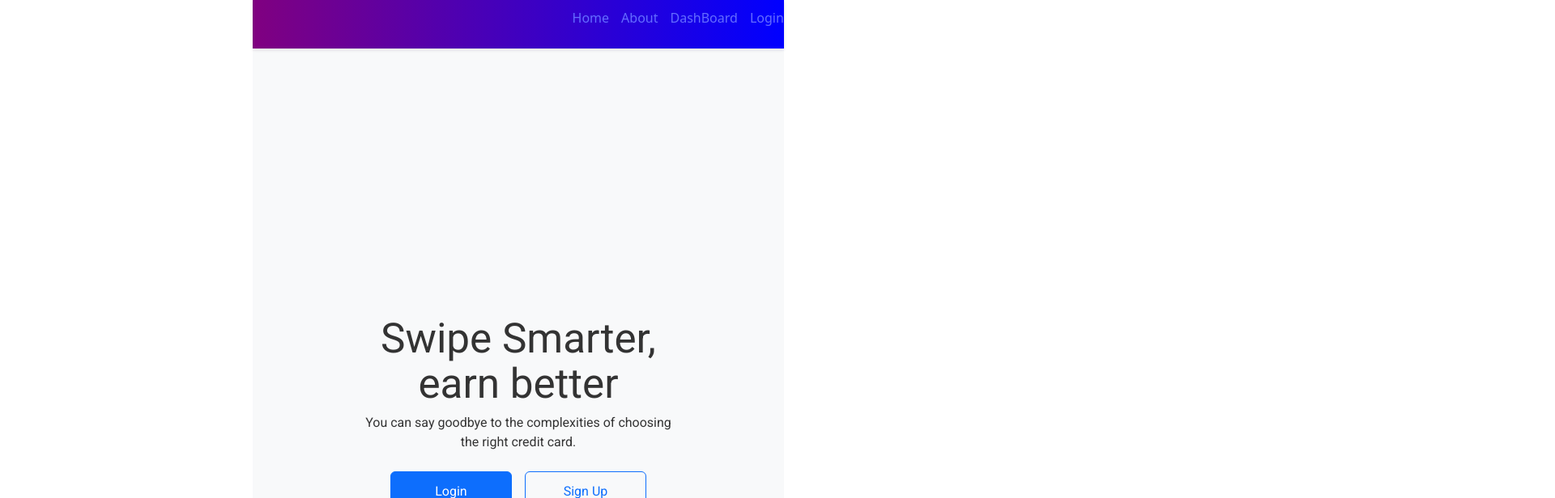
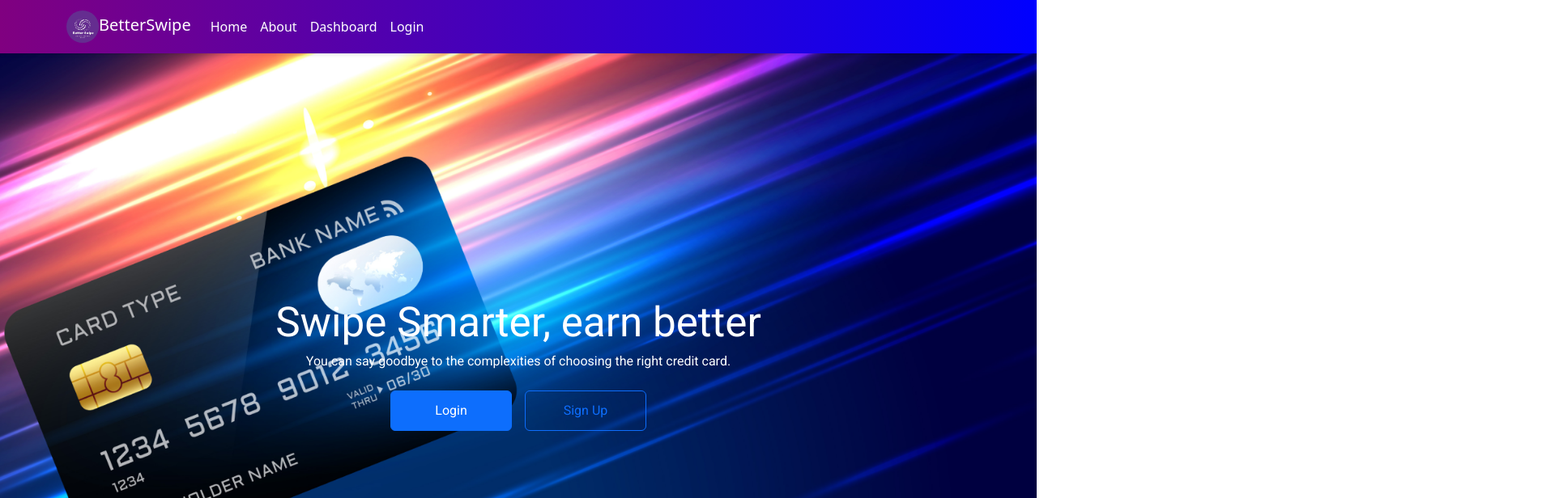
Before and after one commit to jbudcardi/BetterSwipe, a React (Vite) app in the folder frontend/: page / in a window 1280 px wide. Shown: the top 616 px of the page at 81% size, 1920 px wide, since content can reach past the window. Built offline with nearby package versions, Linux system fonts and the light colour scheme.

Commit message:
added background image to the web page

```diff
--- a/frontend/src/components/LandingPage.css
+++ b/frontend/src/components/LandingPage.css
@@ -1,12 +1,28 @@
 @import url('https://fonts.googleapis.com/css2?family=Roboto:wght@400;700&display=swap');
+
+html, body, #root {
+    height: 100%;
+    margin: 0;
+    padding: 0;
+    width: 100%;
+  }
+
+  body {
+    display: flex;
+    flex-direction: column;
+  }
+
+
 .landing-page{
+
+    min-height: 100vh;
     background: #f8f9fa;
     color:#333;
-    min-height: 100vh;
     padding-top: 56px;
-    /*background-image: url(path to hero image);
+    /* Update the background image path below */
+    background-image: url('/images/betterSwipe.png');
     background-size: cover;
-    background-position: center;*/
+    background-position: center;
     font-family: 'Roboto', sans-serif;
 }
 
@@ -19,6 +35,7 @@
 }
 
 .hero-section {
+    color: white;
     position: relative;
     display: flex;
     flex-direction: column;
--- a/frontend/src/components/LandingPage.jsx
+++ b/frontend/src/components/LandingPage.jsx
@@ -4,13 +4,15 @@ import { Link} from 'react-router-dom';
 import SignUpPage from '../pages/SignUpPage';
 import {Button, Container, Row, Col } from 'react-bootstrap';
 import {LinkContainer} from 'react-router-bootstrap';
-import './LandingPage.css'
+import './LandingPage.css';
+import backgroundImage from '../images/betterSwipe.png';
+
 
 //this will be where the hero page will go
 
 function LandingPage(){
     return(
-        <Container fluid className="landing-page">
+        <Container fluid className="landing-page" style={{ backgroundImage: `url(${backgroundImage})`, backgroundSize: 'cover', backgroundPosition: 'center' }}>
             {/*<NavBar />*/} {/* Location of the NavBar component*/}
             <Row className="hero-section justify-content-center align-items-center text-center">
                 <Col xs={12} md={8}>
--- a/frontend/src/components/NavBar.css
+++ b/frontend/src/components/NavBar.css
@@ -1,115 +1,57 @@
 @import url('https://fonts.googleapis.com/css2?family=Open+Sans:wght@400;700&display=swap');
 
-ul{
-  list-style: none;
-  margin: 0;
-  padding: 0;
-}
-.navbar{
- display: flex;
-justify-content: space-between;
- align-items: center;
-position: fixed;
-top: 0;
-left: 0;
-width: 100%;
-background: linear-gradient(90deg, purple, blue);
-   box-shadow: 0 2px 4px rgba(0, 0, 0, 0.1);
-   padding: 1em 0;
-   height: 60px;
-
-
-   z-index: 1000;
+/* General styles for the navbar */
+.navbar {
+  background: linear-gradient(90deg, purple, blue); /* Your preferred gradient */
+  box-shadow: 0 2px 4px rgba(0, 0, 0, 0.1);
+  z-index: 1000;
 }
 
-
-/*For the Navigation bar logo*/
-.navbar-logo img {
-  height: 85px; /* Adjust this value to fit your navbar's height */
-  width: auto; /* This maintains the aspect ratio of the image */
-  vertical-align: middle;
+/* Ensures the navbar brand logo fits well */
+.navbar-brand img {
+  height: 50px; /* Adjust based on your preference */
   border-radius: 50%;
   object-fit: cover;
-  text-decoration: none;
-
-}
-/** Navbar styling **/
- .navbar .nav-links{
-    list-style: none;
-   padding-left: 0;
-   padding: auto;
-    margin: 0;
-    display: flex;
-    gap: 15px; /* Creates space between links */
-
 }
 
-.navbar .nav-links .dashboard-link{
-  margin-left: auto;
+/* Specific styling for nav links */
+.nav-link {
+  color: white !important; /* Maintains the white color for text */
+  transition: color 0.3s ease-in-out;
 }
 
-
-
-  /* Hover and Active States*/
-  .navbar .nav-links li a:hover,
-.navbar .nav-links li a:active {
-  color: #000; /* Slightly darker color on hover/active */
+.nav-link:hover, .nav-link:focus {
+  color: #adb5bd !important; /* A lighter shade for hover effects */
 }
 
-/* NavBar font family*/
-.navbar-logo {
- position: absolute;
- left: 80em;
- transform: translateY(-50%);
- font-size: 1.5em;
- text-decoration: none;
-font-family: 'Playfair Display', serif; /* Example font */
-
+/* Responsive adjustments */
+@media (max-width: 768px) {
+  .navbar-brand img {
+    height: 40px; /* Slightly smaller on mobile devices */
   }
 
-  .nav-menu{
-    display: flex;
-    list-style: none;
-    margin-left: auto;
-    flex-wrap: nowrap;
-    gap: 15px;
+  /* Adjust the nav link padding on smaller screens for better accessibility */
+  .nav-link {
+    padding: 0.5rem !important;
   }
+}
 
+/* Dashboard link specific styling */
+.dashboard-link {
+  margin-left: auto; /* Keeps the dashboard link to the right */
+}
 
-  /* Navigation bar responsiveness */
-.navbar .action-button{
+/* Adjust the action button styling as needed */
+.action-button {
   background-color: #000;
   color: white;
   padding: 10px 15px;
   border-radius: 4px;
   text-transform: uppercase;
 }
-.navbar .nav-links li a:hover,
-.navbar .nav-links li a:active{
-  color:white;
-  background-color: rgb(160, 221, 188);
-  transition: background-color 0.3s, color 0.3s;
 
+/* Hover and active state for action buttons */
+.action-button:hover, .action-button:active {
+  background-color: #0056b3; /* Darker shade for interaction */
+  color: white;
 }
-/*Nav bar individual links styles */
-.navbar .nav-links a{
-  font-family: 'Open Sans', sans-serif;
-  font-size: 16px;
-  font-weight: 400;
-  text-transform: uppercase;
-  text-decoration: none;
-  color: white;
-  padding: 10px;
-  transition: color 0.3s ease;
-}
-
-@media (max-width: 768px) {
-  .navbar-logo {
-    left: 50%;
-    transform: translateX(-180%); /* Center logo on smaller screens */
-  }
-
-
-
-  /* Additional responsive styles */
-}
--- a/frontend/src/components/NavBar.jsx
+++ b/frontend/src/components/NavBar.jsx
@@ -2,33 +2,30 @@ import React, {useState} from "react";
 import { Link} from 'react-router-dom';
 import './NavBar.css';
 import logo from '../pages/BetterSwipe Logo.jpg';
+import { Navbar, Nav, Container} from 'react-bootstrap';
 
 //We are creating the functional Component Navigation bar
 //This is for the purpose of navigating to different components on our Single-Page- Application
 
 function NavBar(){
-   //to make NavBar responsive,(particularily for mobile devices) we are going to use the useState hook
-   const [clicked , setClicked] = useState(false);
-
-   const handleClick = () => setClicked(!clicked); //checks to see if we clicked anything
-   const closeMobileMenu = () => setClicked(false);  //closes the menu when clicking
-    return(
-        <nav className="navbar">
-            <Link to="/" className="navbar-logo" onClick={closeMobileMenu}>
-                <img src={logo} alt="BetterSwipe Logo" />
-                {/*The src attribute specifies the URL of an image*/}
-                BetterSwipe
-            </Link>
-            <ul className={clicked ? 'nav-menu active' : 'nav-menu'}>
-                <li><Link to="/" className="nav-links" onClick={closeMobileMenu}>Home</Link></li>
-                <li><Link to="/about"className="nav-links" onClick={closeMobileMenu} >About</Link></li>
-                <li><Link to="/dashboard"className="nav-links dashboard-link" onClick={closeMobileMenu}>DashBoard</Link></li>
-                <li> <Link to="/Login"className="nav-links" onClick={closeMobileMenu}>Login</Link> </li>
-                {/*this is where other potential navigation items will be present*/}
-            </ul>
-
-        </nav>
-
-    );
+    return (
+        <Navbar bg="primary" variant="dark" expand="lg" fixed="top">
+          <Container>
+            <Navbar.Brand as={Link} to="/">
+              <img src={logo} alt="BetterSwipe Logo" style={{ height: '40px', borderRadius: '50%' }} />
+              BetterSwipe
+            </Navbar.Brand>
+            <Navbar.Toggle aria-controls="basic-navbar-nav" />
+            <Navbar.Collapse id="basic-navbar-nav">
+              <Nav className="me-auto">
+                <Nav.Link as={Link} to="/">Home</Nav.Link>
+                <Nav.Link as={Link} to="/about">About</Nav.Link>
+                <Nav.Link as={Link} to="/dashboard">Dashboard</Nav.Link>
+                <Nav.Link as={Link} to="/login">Login</Nav.Link>
+              </Nav>
+            </Navbar.Collapse>
+          </Container>
+        </Navbar>
+      );
 }
 export default NavBar;  //we export this component so that it can be used in App.js or any other file
```
Also changed, not shown: frontend/src/images/betterSwipe.png (added).
